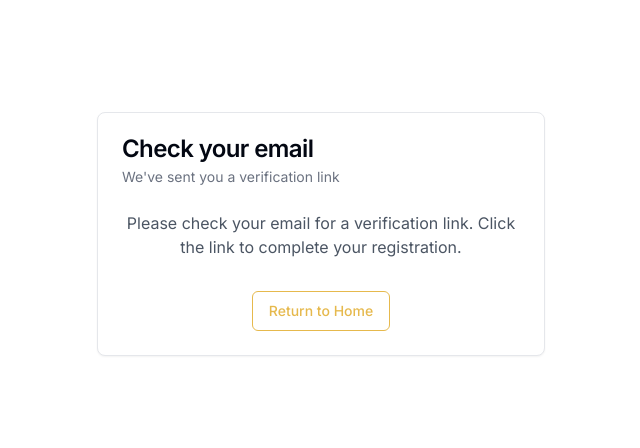
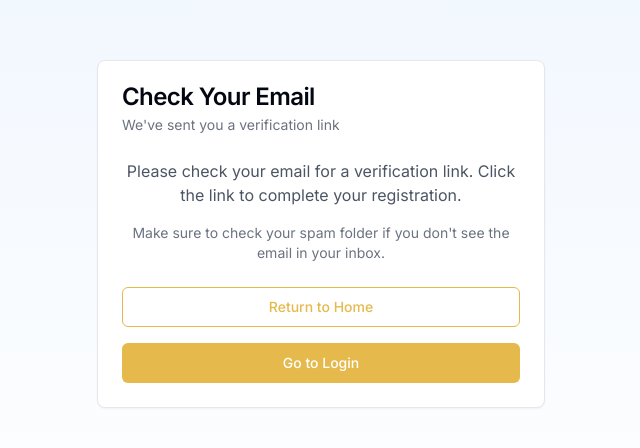
Before and after one commit to devgayaapp/shabbat, a Next.js app: page /auth/verify in a window 1280 px wide. Shown: the part 166-614 px from the top of the page, without its empty margins (319-959 px from the left). Built offline with nearby package versions, Linux system fonts and the light colour scheme.

Commit message:
Fix auth flow and email verification redirects

```diff
--- a/app/auth/callback/route.ts
+++ b/app/auth/callback/route.ts
@@ -5,6 +5,7 @@ import { NextResponse } from 'next/server'
 export async function GET(request: Request) {
   const requestUrl = new URL(request.url)
   const code = requestUrl.searchParams.get('code')
+  const next = requestUrl.searchParams.get('next') || '/profile'
 
   if (code) {
     const cookieStore = cookies()
@@ -29,6 +30,6 @@ export async function GET(request: Request) {
     await supabase.auth.exchangeCodeForSession(code)
   }
 
-  // URL to redirect to after sign in process completes
-  return NextResponse.redirect(new URL('/profile?new=true', request.url))
+  // Redirect to the next page or profile by default
+  return NextResponse.redirect(new URL(next, request.url))
 }
--- a/app/auth/verify/page.tsx
+++ b/app/auth/verify/page.tsx
@@ -1,27 +1,37 @@
 'use client';
 
 import { Card, CardContent, CardDescription, CardHeader, CardTitle } from "@/components/ui/card";
+import { Button } from "@/components/ui/button";
 import Link from 'next/link';
-import { Button } from "@/components/ui/button";
 
 export default function VerifyPage() {
   return (
-    <div className="flex min-h-screen items-center justify-center py-12 px-4 sm:px-6 lg:px-8">
+    <div className="min-h-screen bg-gradient-to-b from-blue-50 to-white flex items-center justify-center p-4">
       <Card className="w-full max-w-md">
         <CardHeader>
-          <CardTitle>Check your email</CardTitle>
+          <CardTitle>Check Your Email</CardTitle>
           <CardDescription>
             We've sent you a verification link
           </CardDescription>
         </CardHeader>
-        <CardContent className="space-y-4">
-          <p className="text-center text-gray-600">
-            Please check your email for a verification link. Click the link to complete your registration.
-          </p>
-          <div className="text-center">
+        <CardContent className="space-y-6">
+          <div className="text-center space-y-4">
+            <p className="text-gray-600">
+              Please check your email for a verification link. Click the link to complete your registration.
+            </p>
+            <p className="text-sm text-gray-500">
+              Make sure to check your spam folder if you don't see the email in your inbox.
+            </p>
+          </div>
+          <div className="flex flex-col space-y-4">
             <Link href="/">
-              <Button variant="outline" className="mt-4">
+              <Button variant="outline" className="w-full">
                 Return to Home
+              </Button>
+            </Link>
+            <Link href="/login">
+              <Button className="w-full">
+                Go to Login
               </Button>
             </Link>
           </div>
--- a/app/signup/page.tsx
+++ b/app/signup/page.tsx
@@ -27,14 +27,14 @@ export default function SignUpPage() {
         email,
         password,
         options: {
-          emailRedirectTo: `${siteUrl}/auth/callback`
+          emailRedirectTo: `${siteUrl}/auth/callback?next=/profile?new=true`
         }
       })
 
       if (signUpError) throw signUpError
 
-      // Route directly to profile completion
-      router.push('/profile?new=true')
+      // Show verification message
+      router.push('/auth/verify')
     } catch (err) {
       console.error('Error signing up:', err)
       setError(err instanceof Error ? err.message : 'Failed to sign up')
--- a/lib/supabaseClient.ts
+++ b/lib/supabaseClient.ts
@@ -2,6 +2,7 @@ import { createClient } from '@supabase/supabase-js'
 
 const supabaseUrl = process.env.NEXT_PUBLIC_SUPABASE_URL
 const supabaseAnonKey = process.env.NEXT_PUBLIC_SUPABASE_ANON_KEY
+const siteUrl = process.env.NEXT_PUBLIC_SITE_URL || 'http://localhost:3000'
 
 if (!supabaseUrl || !supabaseAnonKey) {
   throw new Error('Missing Supabase environment variables')
@@ -9,9 +10,10 @@ if (!supabaseUrl || !supabaseAnonKey) {
 
 export const supabase = createClient(supabaseUrl, supabaseAnonKey, {
   auth: {
+    autoRefreshToken: true,
     persistSession: true,
-    autoRefreshToken: true,
     detectSessionInUrl: true,
-    flowType: 'pkce'
-  },
+    flowType: 'pkce',
+    redirectTo: `${siteUrl}/auth/callback`
+  }
 })
```
